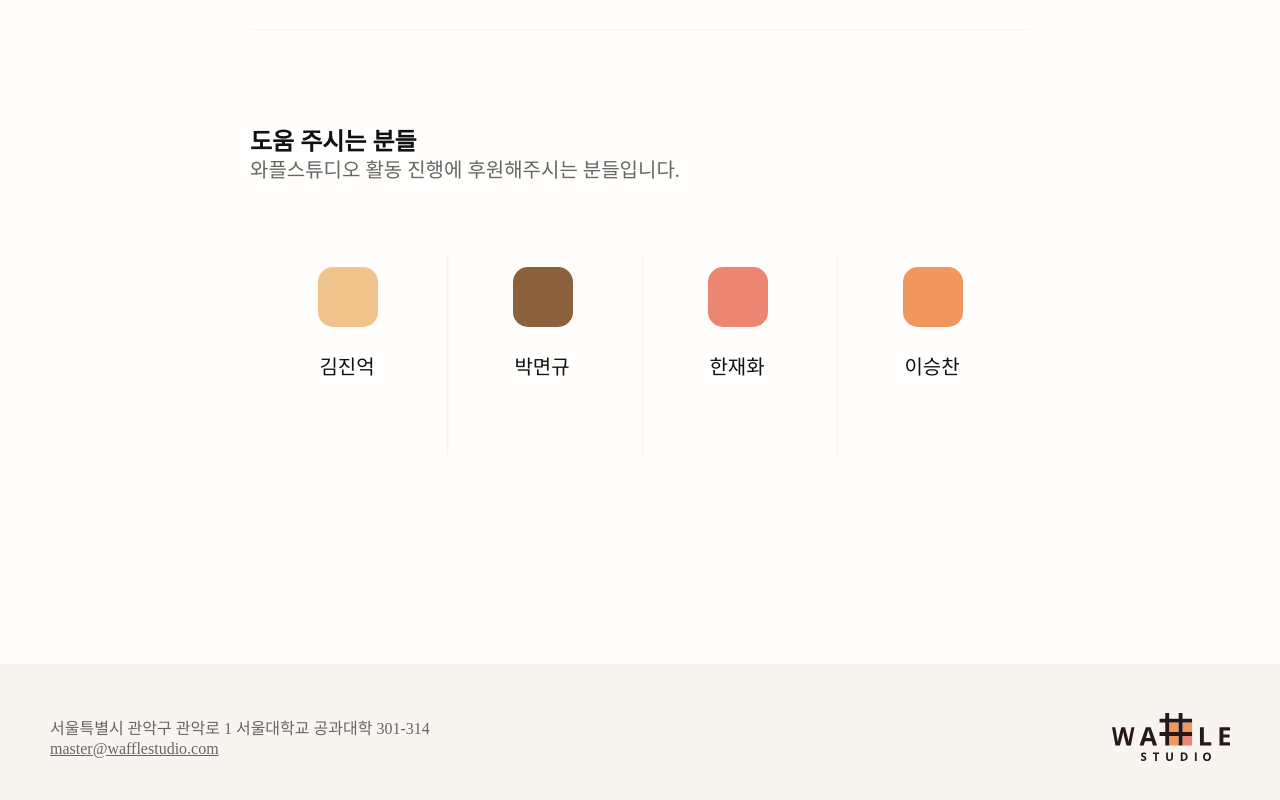
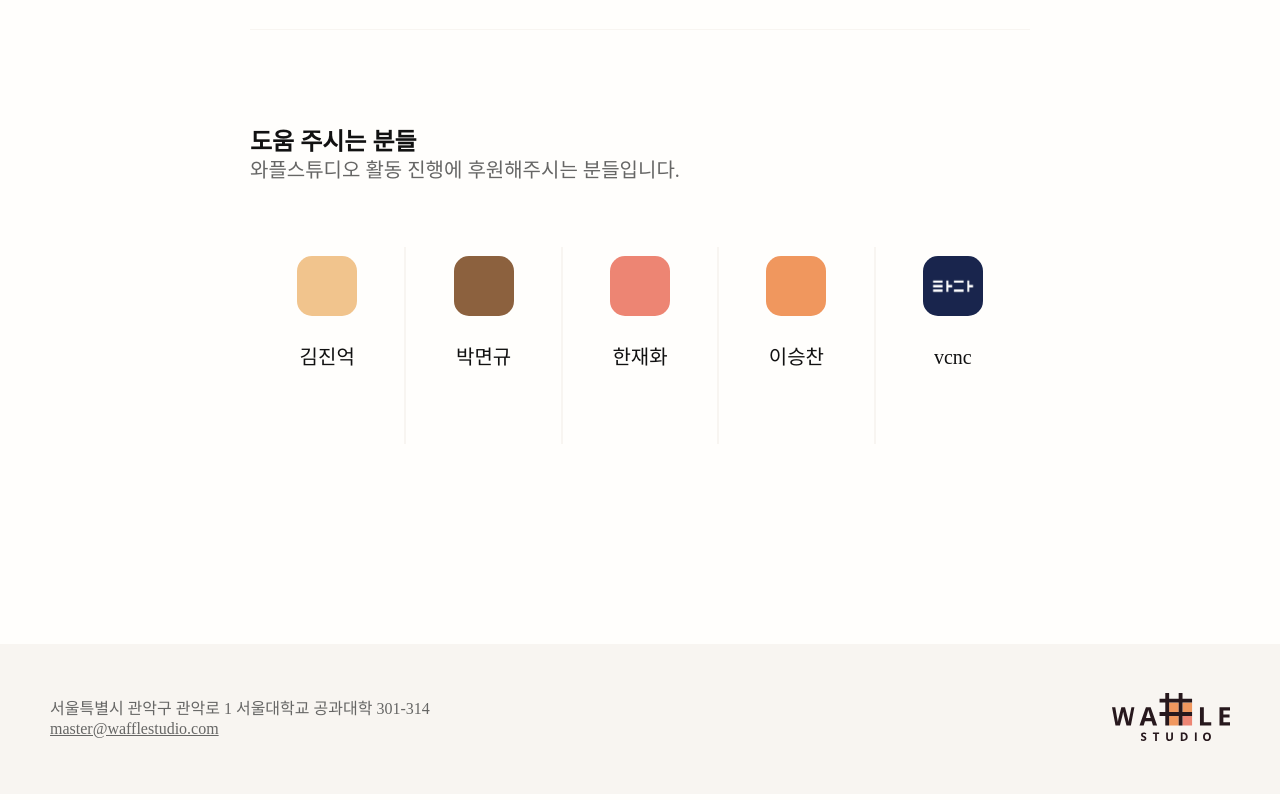
Before and after one commit to wafflestudio/wafflestudio.com, a Next.js app: page / in a window 1280 px wide. Shown: the part 3396-4196 px from the top of the page. Built offline with nearby package versions, Linux system fonts and the light colour scheme; a web font is replaced by a local one.

Commit message:
deploy (#69)

```diff
--- a/components/Home/Sponsors/Sponsor.tsx
+++ b/components/Home/Sponsors/Sponsor.tsx
@@ -1,48 +1,38 @@
+import { PropsWithChildren } from 'react'
 import styled from 'styled-components'
 
 import { Colors } from 'util/constant'
 
-const SponsorCard = styled.div`
+const Wrapper = styled.div`
   position: relative;
   width: 200px;
   height: 197px;
 
-  &:after {
-    content: '';
-    position: absolute;
-    width: 197px;
-    left: 98px;
-    top: 87px;
-    border: 1px solid #f8f5f1;
-    transform: rotate(90deg);
-  }
+  border-right: 2px solid #f8f5f1;
 
-  &:last-child:after {
-    content: none;
+  &:last-of-type {
+    border: none;
   }
 
   @media (max-width: 768px) {
     width: 100%;
     height: 70px;
     margin-bottom: 20px;
-
-    &:after {
-      content: none;
-    }
+    border: none;
   }
 `
 
-const Rectangle = styled.div<{ color: string }>`
+const Rectangle = styled.div<{ color?: string }>`
   position: absolute;
-  left: 35%;
-  right: 35%;
-  top: 0%;
-  bottom: 69.54%;
+  top: 5%;
+  left: calc(50% - 30px);
+  display: block;
 
   width: 60px;
   height: 60px;
   border-radius: 15px;
-  background-color: ${({ color }) => color};
+  background-color: ${({ color = '#ffffff' }) => color};
+  overflow: hidden;
 
   font-family: Spoqa Han Sans Neo;
   font-style: normal;
@@ -56,9 +46,9 @@ const Rectangle = styled.div<{ color: string }>`
 
 const Name = styled.h3`
   position: absolute;
-  left: 20.5%;
+  left: 21%;
   right: 21%;
-  top: 44.67%;
+  top: 50%;
   bottom: 43.15%;
 
   color: ${Colors.textDark};
@@ -78,7 +68,7 @@ const Description = styled.p`
   position: absolute;
   left: 0%;
   right: 0%;
-  top: 71.07%;
+  top: 76%;
   bottom: 0%;
 
   font-size: 16px;
@@ -94,19 +84,15 @@ const Description = styled.p`
 `
 
 interface Props {
-  name: string
-  description?: string
-  color: string
+  className?: string
 }
 
-const Sponsor = ({ name, color, description }: Props) => {
-  return (
-    <SponsorCard>
-      <Rectangle color={color} />
-      <Name>{name}</Name>
-      <Description>{description}</Description>
-    </SponsorCard>
-  )
+const Sponsor = ({ className, children }: PropsWithChildren<Props>) => {
+  return <Wrapper className={className}>{children}</Wrapper>
 }
 
+Sponsor.Rectangle = Rectangle
+Sponsor.Name = Name
+Sponsor.Description = Description
+
 export default Sponsor
--- a/components/Home/Sponsors/index.tsx
+++ b/components/Home/Sponsors/index.tsx
@@ -3,6 +3,7 @@ import styled from 'styled-components'
 import SectionTitle from 'components/Common/SectionTitle'
 import Sponsor from './Sponsor'
 import { Colors } from 'util/constant'
+import Image from 'next/image'
 
 const Wrapper = styled.section`
   width: 780px;
@@ -13,7 +14,7 @@ const Wrapper = styled.section`
 `
 
 const SponsorsWrapper = styled.div`
-  margin-top: 87px;
+  margin-top: 67px;
   display: flex;
   justify-content: space-between;
 
@@ -23,6 +24,29 @@ const SponsorsWrapper = styled.div`
   }
 `
 
+const StyledSponsorCard = styled(Sponsor)`
+  flex: 1;
+
+  @media (max-width: 768px) {
+    flex: auto;
+  }
+`
+
+const peoples = [
+  { color: Colors.waffleLight, name: '김진억' },
+  { color: Colors.waffleDark, name: '박면규' },
+  { color: Colors.wafflePrimary, name: '한재화' },
+  { color: Colors.waffleSecondary, name: '이승찬' },
+]
+
+const companies = [
+  {
+    image: '/images/tada_logo.png',
+    name: 'vcnc',
+    link: 'https://tadatada.com/',
+  },
+]
+
 const Sponsors = () => {
   return (
     <Wrapper>
@@ -31,10 +55,20 @@ const Sponsors = () => {
         subTitle="와플스튜디오 활동 진행에 후원해주시는 분들입니다."
       />
       <SponsorsWrapper>
-        <Sponsor name="김진억" color={Colors.waffleLight} />
-        <Sponsor name="박면규" color={Colors.waffleDark} />
-        <Sponsor name="한재화" color={Colors.wafflePrimary} />
-        <Sponsor name="이승찬" color={Colors.waffleSecondary} />
+        {peoples.map(({ color, name }, i) => (
+          <StyledSponsorCard key={`people_${i}`}>
+            <Sponsor.Rectangle color={color} />
+            <Sponsor.Name>{name}</Sponsor.Name>
+          </StyledSponsorCard>
+        ))}
+        {companies.map(({ image, name, link }, i) => (
+          <StyledSponsorCard key={`company_${i}`}>
+            <Sponsor.Rectangle as="a" href={link} target="_blank">
+              <Image src={image} layout="fill" />
+            </Sponsor.Rectangle>
+            <Sponsor.Name>{name}</Sponsor.Name>
+          </StyledSponsorCard>
+        ))}
       </SponsorsWrapper>
     </Wrapper>
   )
```
Also changed, not shown: public/images/tada_logo.png (added).
